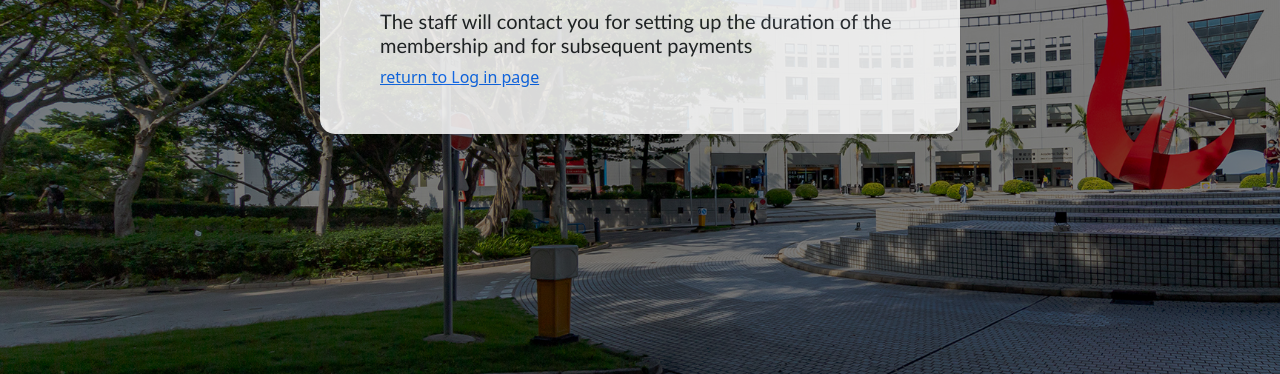
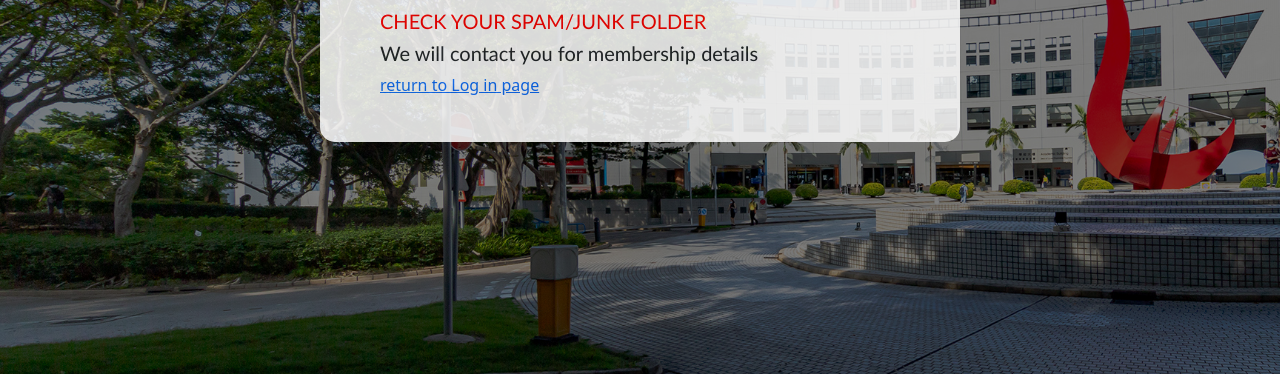
Before and after one commit to Ferayddi/DjangoTennisApp, a Django app: template registering/templates/thankyou.html in a window 1280 px wide. Shown: the part 426-800 px from the top of the page. Run offline with Django 4.2, Linux system fonts and the light colour scheme; the template is opened without the code that fills it, so the values that code supplies are empty.

Commit message:
made the thank you page registration more clear

```diff
--- a/registering/templates/thankyou.html
+++ b/registering/templates/thankyou.html
@@ -14,9 +14,8 @@ Thank you page
             <div class="row justify-content-center ">
                 <div class="col-12">
                     <h1 class="heading"> Thank you, please check your email at: {{ email }} to activate your account </h1>
-                    <h5> The staff will contact you for setting up the duration of the membership and for
-                        subsequent payments
-                    </h5>
+                    <h5 style="color:red"> CHECK YOUR SPAM/JUNK FOLDER</h5>
+                    <h5> We will contact you for membership details</h5>
                     <a href="/login"> return to Log in page </a>
                 </div>
             </div>
```
